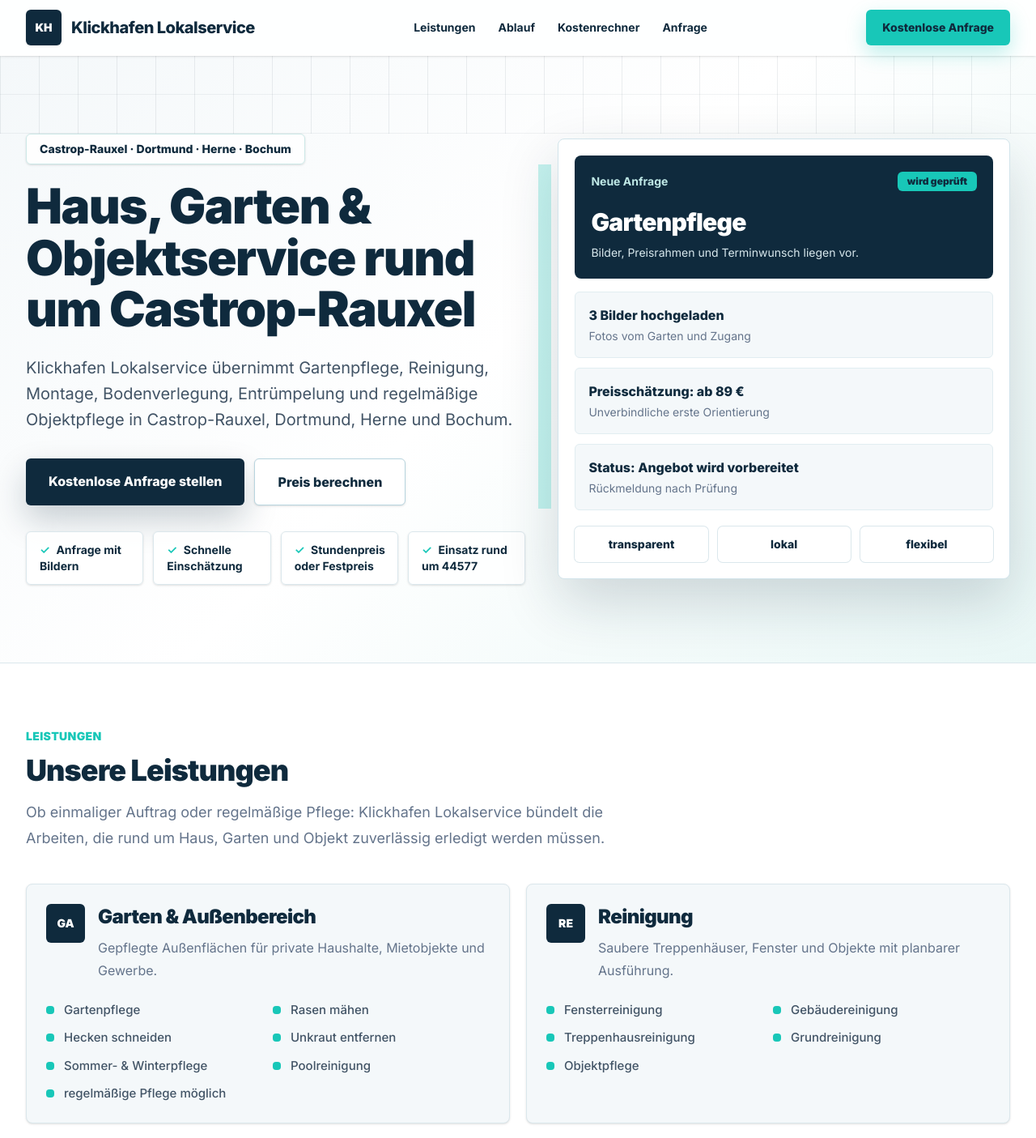
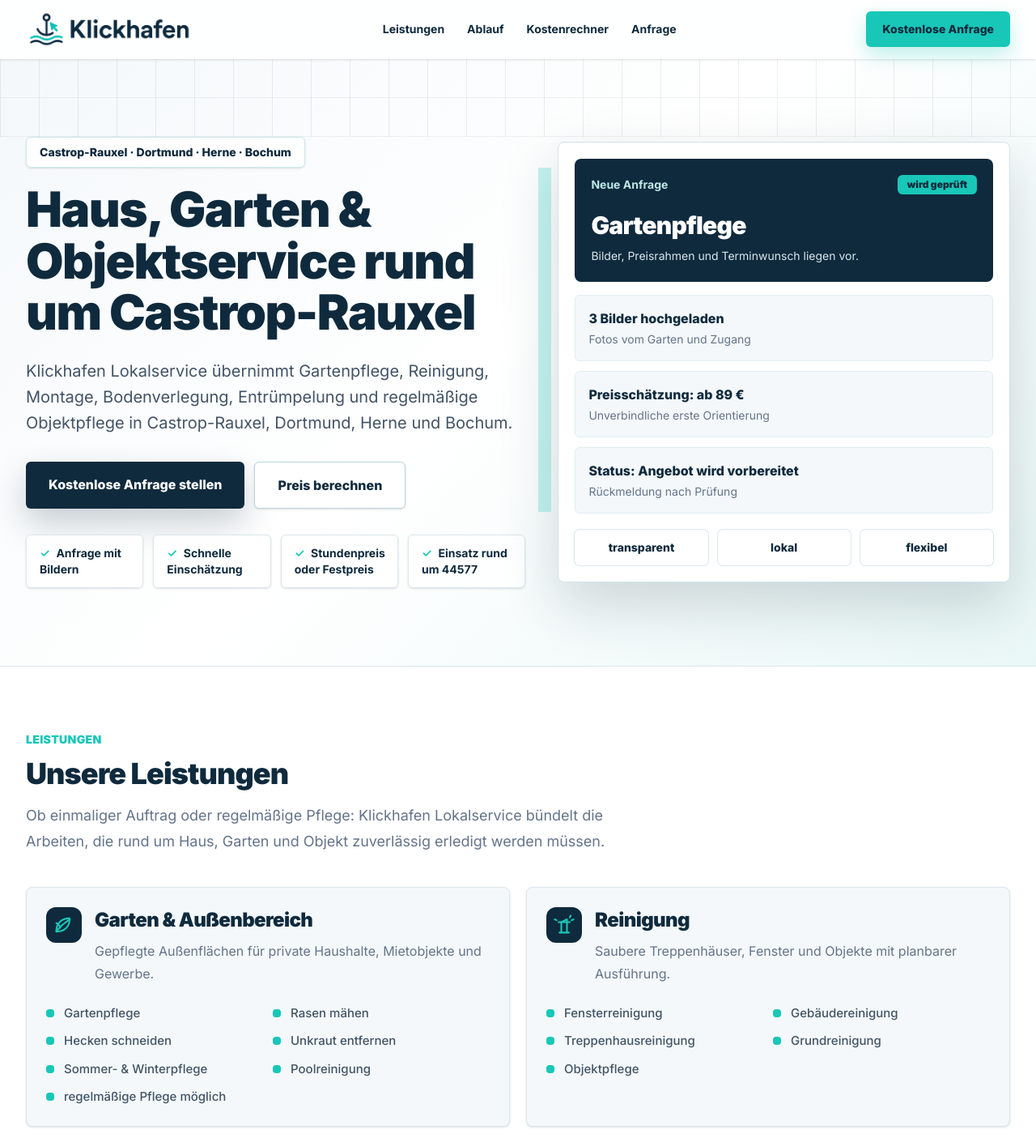
Before and after one commit to MrSigel/Klickhafen-Lokalservice, a Next.js app: page / in a window 1280 px wide. Shown: the top 1405 px of the page at 81% size. Built offline with nearby package versions, Linux system fonts and the light colour scheme.

Commit message:
Ergänze Logo und Leistungsicons

```diff
--- a/src/components/landing-page.tsx
+++ b/src/components/landing-page.tsx
@@ -65,7 +65,7 @@
 
 const serviceCards = [
   {
-    icon: "GA",
+    icon: "garden",
     title: "Garten & Außenbereich",
     text: "Gepflegte Außenflächen für private Haushalte, Mietobjekte und Gewerbe.",
     items: [
@@ -79,7 +79,7 @@
     ],
   },
   {
-    icon: "RE",
+    icon: "cleaning",
     title: "Reinigung",
     text: "Saubere Treppenhäuser, Fenster und Objekte mit planbarer Ausführung.",
     items: [
@@ -91,7 +91,7 @@
     ],
   },
   {
-    icon: "MO",
+    icon: "tools",
     title: "Montage & Innenausbau",
     text: "Montagearbeiten, Küchenaufbau und Bodenverlegung aus einer Hand.",
     items: [
@@ -103,7 +103,7 @@
     ],
   },
   {
-    icon: "ET",
+    icon: "transport",
     title: "Entrümpelung & Transport",
     text: "Räumen, sortieren und abtransportieren mit Sprinter nach Bedarf.",
     items: [
@@ -352,14 +352,12 @@
     <div className="min-h-screen bg-[#F4F8FA] text-[#10212E]">
       <header className="sticky top-0 z-30 border-b border-white/60 bg-white/90 shadow-sm backdrop-blur-xl">
         <nav className="mx-auto flex max-w-7xl items-center justify-between gap-4 px-4 py-3 sm:px-6 lg:px-8">
-          <a href="#start" className="flex min-w-0 items-center gap-3">
-            <span className="grid h-11 w-11 shrink-0 place-items-center rounded-md bg-[#0F2A3D] text-sm font-black text-white shadow-sm">
-              KH
-            </span>
-            <span className="min-w-0 text-lg font-extrabold tracking-tight text-[#0F2A3D] sm:text-xl">
-              <span className="sm:hidden">Klickhafen</span>
-              <span className="hidden sm:inline">Klickhafen Lokalservice</span>
-            </span>
+          <a href="#start" aria-label="Klickhafen Lokalservice" className="group flex min-w-0 items-center">
+            <img
+              src="/klickhafen_logo_transparent.png"
+              alt="Klickhafen"
+              className="h-11 w-auto max-w-[168px] object-contain transition duration-200 group-hover:scale-[1.04] group-hover:drop-shadow-[0_8px_16px_rgba(15,42,61,0.18)] sm:h-12 sm:max-w-[220px]"
+            />
           </a>
           <div className="hidden items-center gap-7 text-sm font-bold text-[#0F2A3D] md:flex">
             <a className="transition hover:text-[#18C7B8]" href="#leistungen">
@@ -492,8 +490,8 @@
                   className="group rounded-lg border border-[#dbe7ec] bg-[#F4F8FA] p-6 shadow-sm transition hover:-translate-y-1 hover:border-[#18C7B8] hover:bg-white hover:shadow-[0_18px_42px_rgba(15,42,61,0.12)]"
                 >
                   <div className="flex items-start gap-4">
-                    <span className="grid h-12 w-12 shrink-0 place-items-center rounded-md bg-[#0F2A3D] text-sm font-black text-white group-hover:bg-[#18C7B8] group-hover:text-[#0F2A3D]">
-                      {card.icon}
+                    <span className="grid h-11 w-11 shrink-0 place-items-center rounded-xl bg-[#0F2A3D] text-[#18C7B8] transition group-hover:bg-[#18C7B8] group-hover:text-[#0F2A3D]">
+                      <ServiceIcon name={card.icon} />
                     </span>
                     <div>
                       <h3 className="text-2xl font-black tracking-tight text-[#0F2A3D]">
@@ -556,10 +554,10 @@
                 Berechnen Sie in wenigen Schritten eine unverbindliche Einschätzung. Der genaue
                 Preis wird nach Prüfung Ihrer Angaben bestätigt.
               </p>
-              <p className="mt-5 rounded-md bg-white/10 p-4 text-sm text-[#d5e6ec]">
-                Die Berechnung dient nur zur Orientierung und ersetzt kein individuelles Angebot.
-              </p>
-              <div className="mt-auto grid gap-3 pt-6">
+              <div className="mt-6 grid gap-3">
+                <p className="rounded-md bg-white/10 p-4 text-sm text-[#d5e6ec]">
+                  Die Berechnung dient nur zur Orientierung und ersetzt kein individuelles Angebot.
+                </p>
                 <p className="rounded-md bg-white/10 p-4 text-sm font-bold text-white">
                   Ausgangspunkt für die Entfernung: PLZ 44577 Castrop-Rauxel
                 </p>
@@ -789,14 +787,14 @@
         </section>
 
         <section id="anfrage" className="bg-white py-14 sm:py-16">
-          <div className="mx-auto grid max-w-7xl gap-7 px-4 sm:px-6 lg:grid-cols-[0.82fr_1.18fr] lg:items-start lg:px-8">
-            <div>
+          <div className="mx-auto grid max-w-7xl items-stretch gap-7 px-4 sm:px-6 lg:grid-cols-[0.82fr_1.18fr] lg:px-8">
+            <div className="flex h-full flex-col">
               <SectionIntro
                 eyebrow="Kontakt"
                 title="Individuelle Anfrage stellen"
                 text="Schreiben Sie kurz, wobei Sie Unterstützung benötigen. Bilder oder Videos helfen bei der schnellen Einschätzung."
               />
-              <div className="mt-7 rounded-lg border border-[#dbe7ec] bg-[#0F2A3D] p-6 text-white shadow-[0_22px_55px_rgba(15,42,61,0.2)]">
+              <div className="mt-7 flex flex-1 flex-col rounded-lg border border-[#dbe7ec] bg-[#0F2A3D] p-6 text-white shadow-[0_22px_55px_rgba(15,42,61,0.2)]">
                 <p className="text-sm font-black uppercase tracking-wide text-[#18C7B8]">
                   Direkter Kontakt
                 </p>
@@ -814,6 +812,9 @@
                   <p>
                     Einsatzgebiet: Castrop-Rauxel, Dortmund, Herne, Bochum und Umgebung rund um
                     44577 Castrop-Rauxel.
+                  </p>
+                  <p className="rounded-md bg-white/10 p-4 font-bold text-white">
+                    Ausgangspunkt für Entfernung und Anfahrt: PLZ 44577 Castrop-Rauxel.
                   </p>
                 </div>
               </div>
@@ -965,6 +966,64 @@
   );
 }
 
+function ServiceIcon({ name }: { name: string }) {
+  const common = {
+    width: 28,
+    height: 28,
+    viewBox: "0 0 24 24",
+    fill: "none",
+    stroke: "currentColor",
+    strokeWidth: 1.8,
+    strokeLinecap: "round" as const,
+    strokeLinejoin: "round" as const,
+    "aria-hidden": true,
+  };
+
+  if (name === "garden") {
+    return (
+      <svg {...common}>
+        <path d="M5 19c7.5 0 13-5.5 13-13v-1h-1C9.5 5 4 10.5 4 18v1h1Z" />
+        <path d="M4 19c3.8-5.2 7.3-8.4 13-12" />
+        <path d="M8 15c-.6-2.6-2.1-4.3-4-5" />
+      </svg>
+    );
+  }
+
+  if (name === "cleaning") {
+    return (
+      <svg {...common}>
+        <path d="M7 20h10" />
+        <path d="M9 20V9l6-3v14" />
+        <path d="M6 9h12" />
+        <path d="M18 4l1-2" />
+        <path d="M20 7l2-1" />
+        <path d="M4 7 2 6" />
+      </svg>
+    );
+  }
+
+  if (name === "tools") {
+    return (
+      <svg {...common}>
+        <path d="m14.5 6.5 3-3 3 3-3 3" />
+        <path d="m2.5 21.5 8.5-8.5" />
+        <path d="m8 6 10 10" />
+        <path d="m14 20 2-2 2 2 2-2-2-2" />
+      </svg>
+    );
+  }
+
+  return (
+    <svg {...common}>
+      <path d="M3 8h11v10H3z" />
+      <path d="M14 11h4l3 3v4h-7z" />
+      <path d="M7 18.5a1.5 1.5 0 1 0 0 .1" />
+      <path d="M18 18.5a1.5 1.5 0 1 0 0 .1" />
+      <path d="M6 11h5" />
+    </svg>
+  );
+}
+
 function Field({
   label,
   required,
```
Also changed, not shown: public/klickhafen_logo_transparent.png (added).
